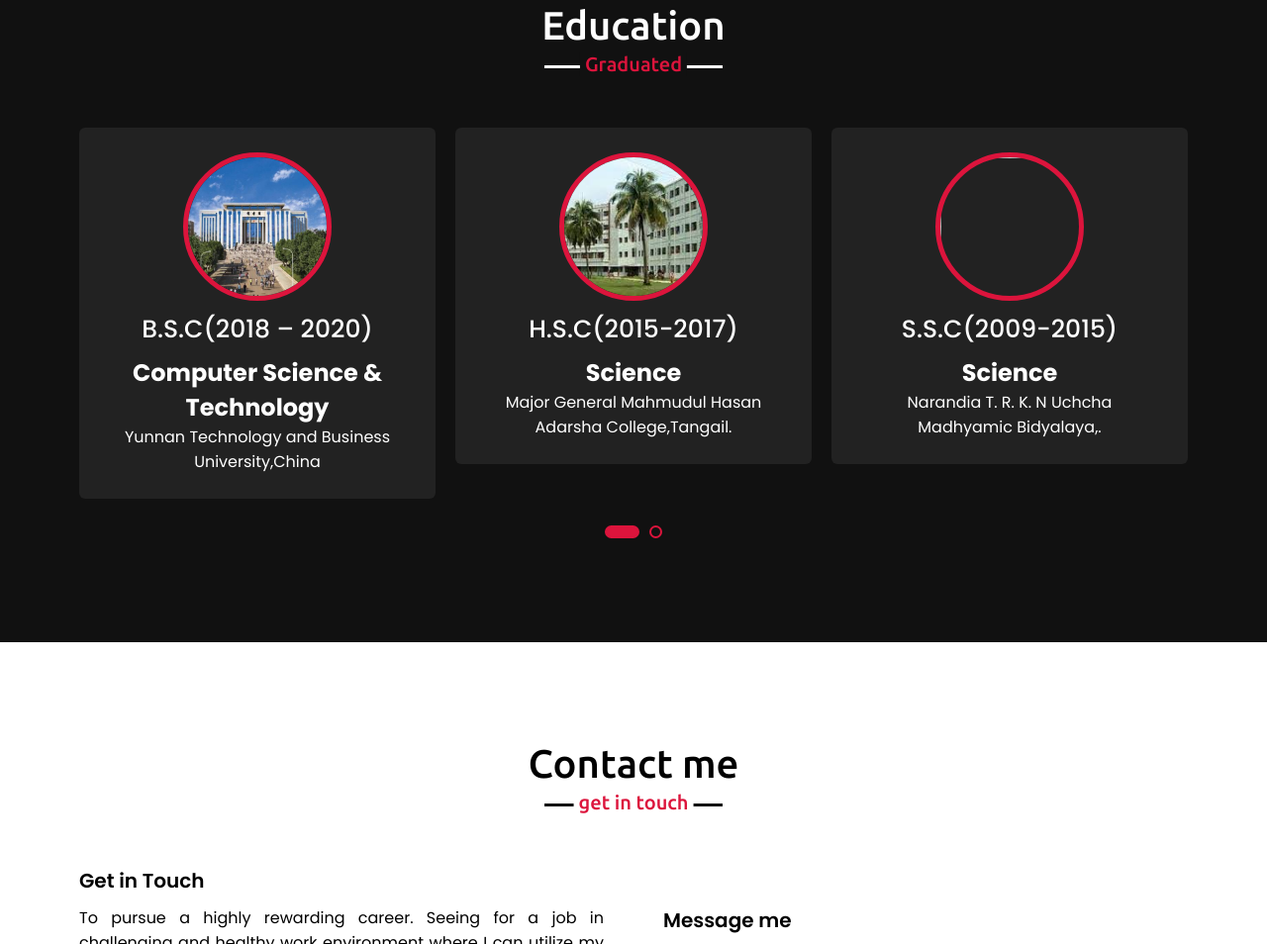
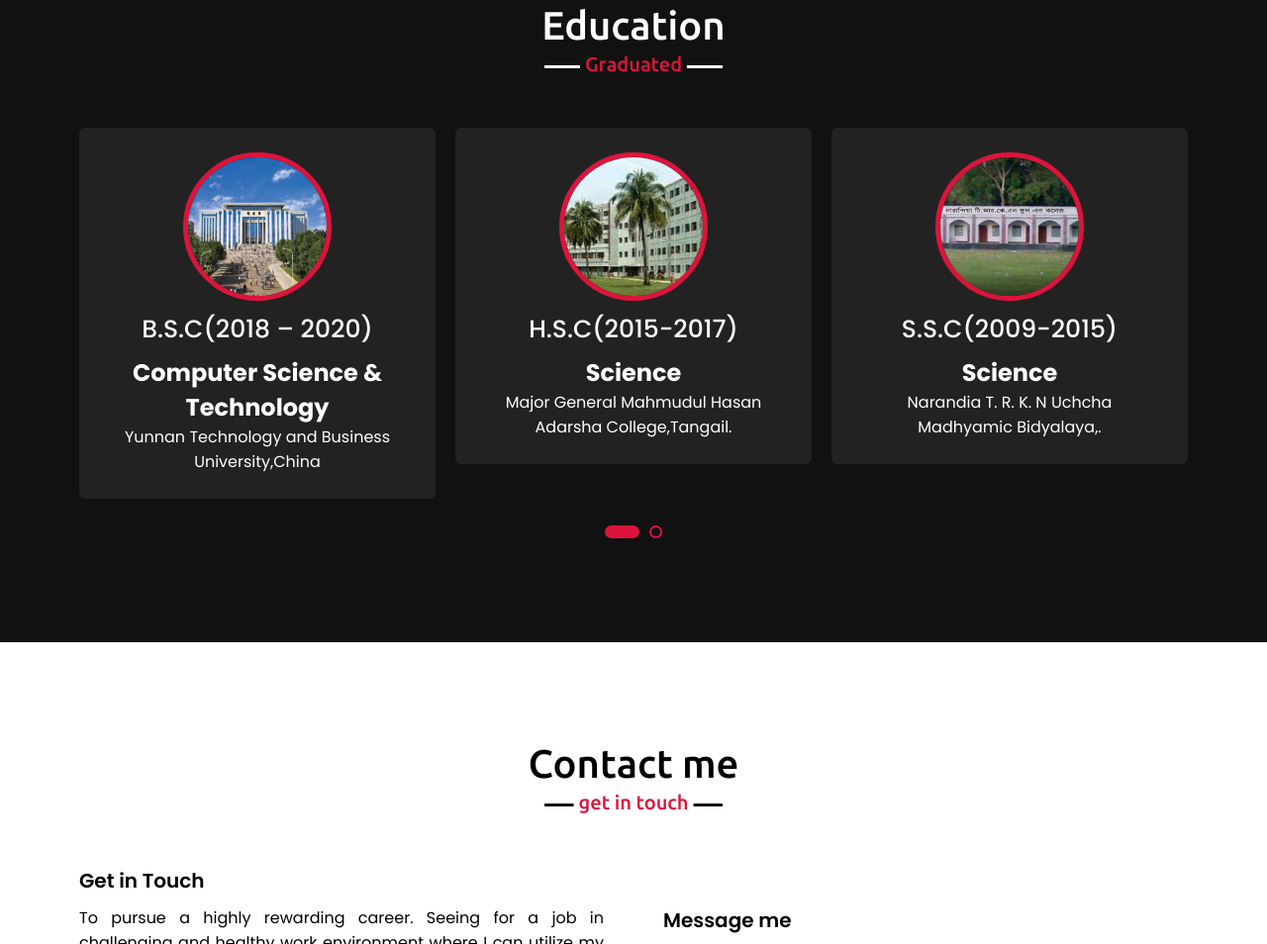
Before and after one commit to syedrajib97/syedrajib97.github.io, a plain HTML site: page index.html in a window 1280 px wide. Shown: the part 2875-3829 px from the top of the page at 99% size. Drawn offline with nearby package versions, Linux system fonts and the light colour scheme; files whose address does not match are found by name.

Commit message:
Update index.html

```diff
--- a/index.html
+++ b/index.html
@@ -213,7 +213,7 @@
 
                 <div class="card">
                     <div class="box">
-                        <img src="images/profile-0.jpeg" alt="">
+                        <img src="https://github.com/syedrajib97/syedrajib97.github.io/blob/main/profile-0.jpeg" alt="">
                         <div class="text">S.S.C(2009-2015)</div>
                         <h2> Science</h2>
                         <p>Narandia T. R. K. N Uchcha Madhyamic Bidyalaya,.</p>
```
